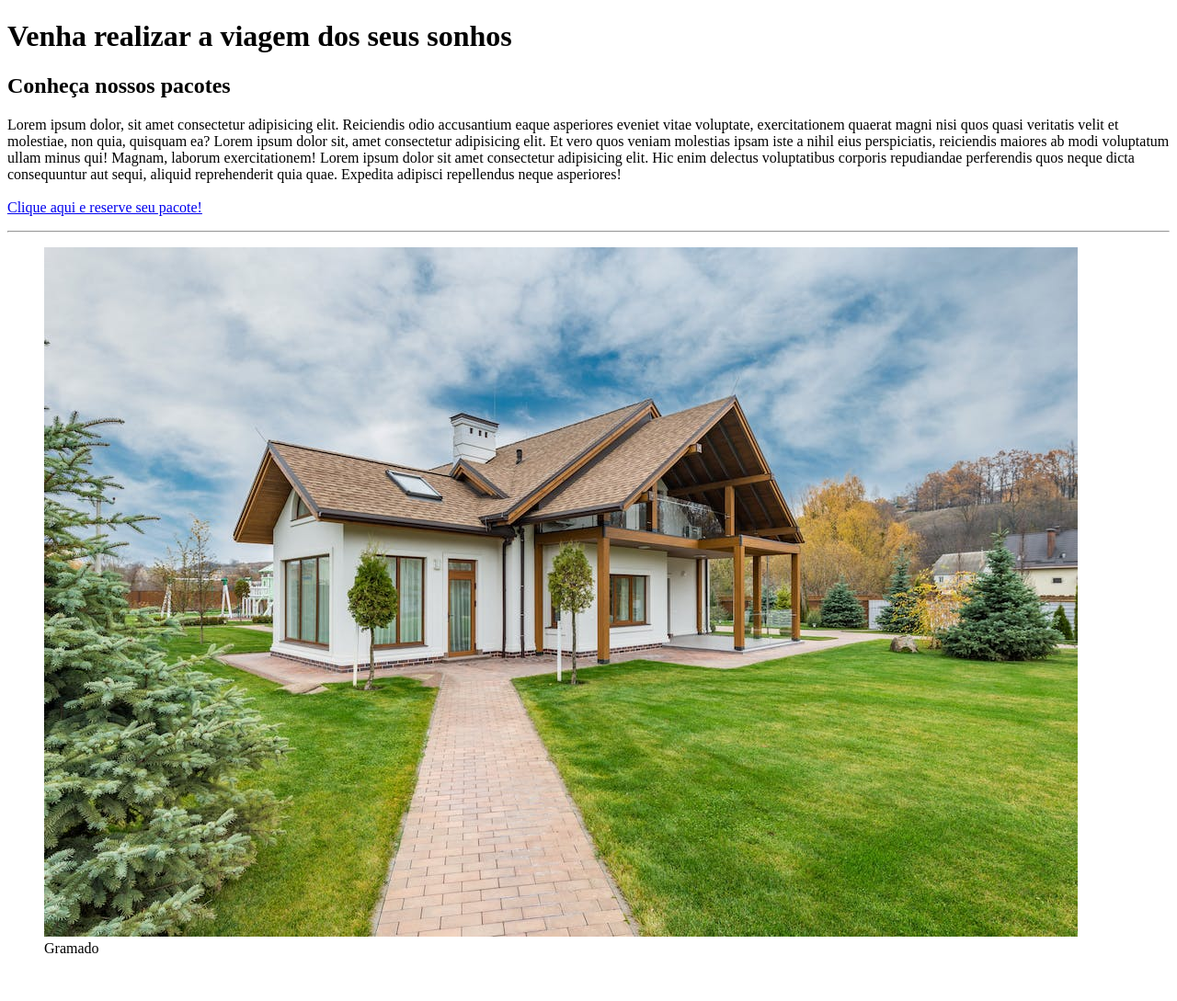
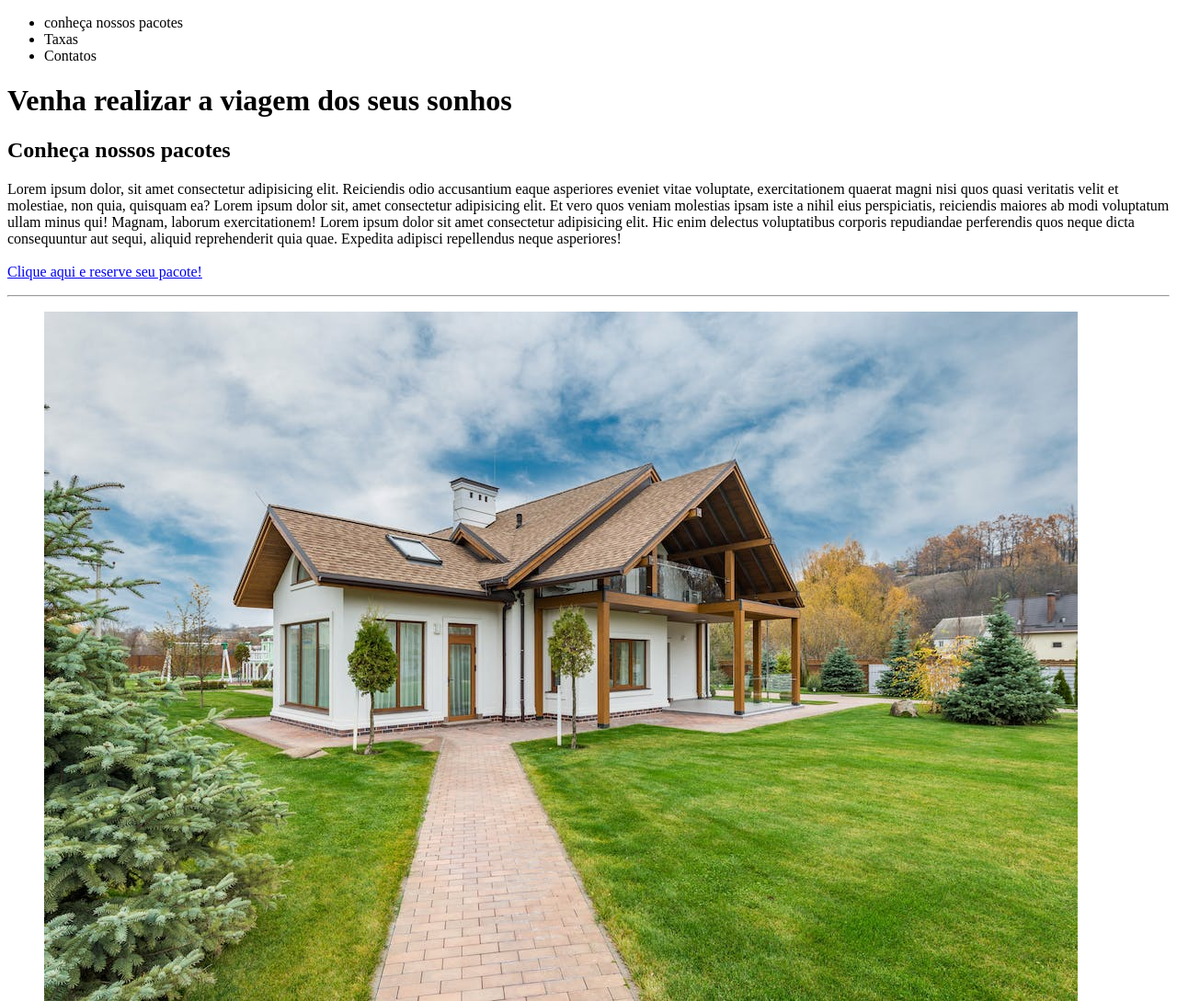
Before and after one commit to fonsecapamela/Descomplica, a plain HTML site: page index.html in a window 1280 px wide. Shown: the top 1089 px of the page at 92% size. Drawn offline with Linux system fonts and the light colour scheme.

Commit message:
exercício

```diff
--- a/index.html
+++ b/index.html
@@ -7,6 +7,13 @@
 </head>
 <body>
     <header>
+        <nav>
+            <ul>
+                <li>conheça nossos pacotes</li>
+                <li>Taxas</li>
+                <li>Contatos</li>
+            </ul>
+        </nav>
         <h1>Venha realizar a viagem dos seus sonhos</h1>
     </header>
 
```
